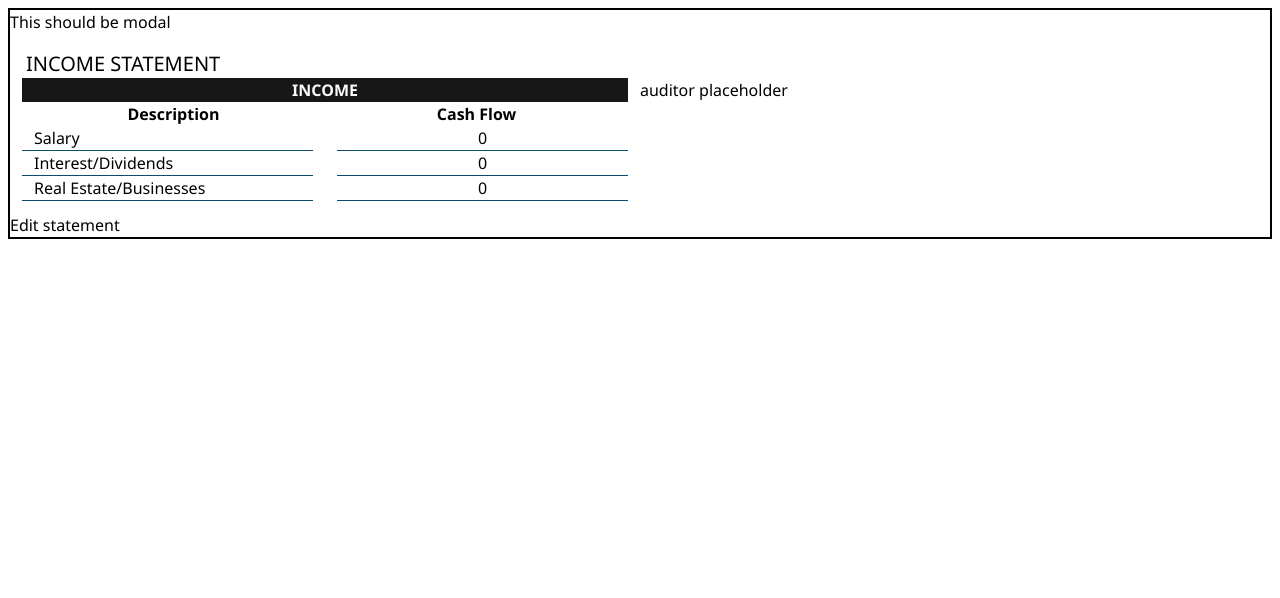
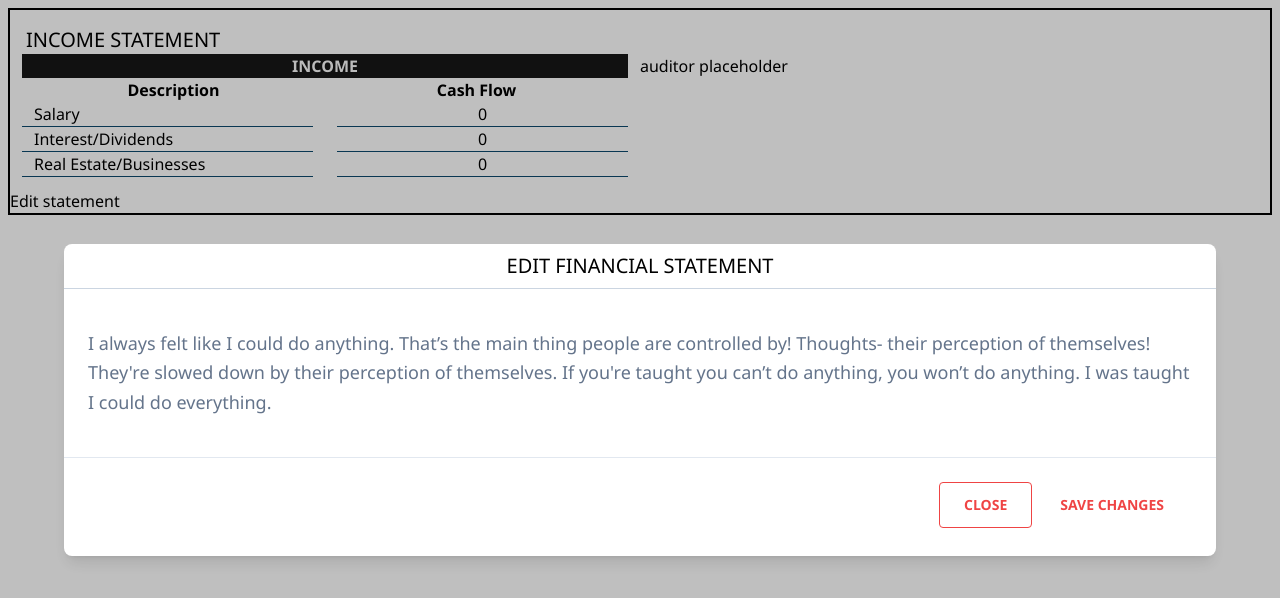
Before and after one commit to crypt096/richdad-financial-statement, a Vue app in the folder frontend/: page / in a window 1280 px wide. Both pictures are taken after a click on the button "Edit statement". Shown: the top 598 px of the page. Built offline with nearby package versions, Linux system fonts and the light colour scheme.

Commit message:
Update EditStatementModal.vue

```diff
--- a/frontend/src/components/EditStatementModal.vue
+++ b/frontend/src/components/EditStatementModal.vue
@@ -1,5 +1,48 @@
 <template>
-  <div>This should be modal</div>
+  <div
+    class="overflow-x-hidden overflow-y-auto fixed inset-0 z-50 outline-none focus:outline-none justify-center items-center flex"
+  >
+    <div class="relative w-auto my-6 mx-auto max-w-6xl">
+      <div
+        class="border-0 rounded-lg shadow-lg relative flex flex-col w-full bg-white outline-none focus:outline-none"
+      >
+        <!--header-->
+        <div
+          class="flex items-center justify-center p-2 border-b border-solid border-slate-300 rounded-t uppercase"
+        >
+          <h3 class="text-xl">Edit financial statement</h3>
+        </div>
+        <!--body-->
+        <div class="relative p-6 flex-auto">
+          <p class="my-4 text-slate-500 text-lg leading-relaxed">
+            I always felt like I could do anything. That’s the main thing people
+            are controlled by! Thoughts- their perception of themselves! They're
+            slowed down by their perception of themselves. If you're taught you
+            can’t do anything, you won’t do anything. I was taught I could do
+            everything.
+          </p>
+        </div>
+        <!--footer-->
+        <div
+          class="flex items-center justify-end p-6 border-t border-solid border-slate-200 rounded-b"
+        >
+          <button
+            class="text-red-500 bg-transparent border border-solid border-red-500 hover:bg-red-500 hover:text-white active:bg-red-600 font-bold uppercase text-sm px-6 py-3 rounded outline-none focus:outline-none mr-1 mb-1 ease-linear transition-all duration-150"
+            type="button"
+          >
+            Close
+          </button>
+          <button
+            class="text-red-500 background-transparent font-bold uppercase px-6 py-2 text-sm outline-none focus:outline-none mr-1 mb-1 ease-linear transition-all duration-150"
+            type="button"
+          >
+            Save Changes
+          </button>
+        </div>
+      </div>
+    </div>
+  </div>
+  <div class="opacity-25 fixed inset-0 z-40 bg-black"></div>
 </template>
 
 <script lang="ts" setup></script>
```
